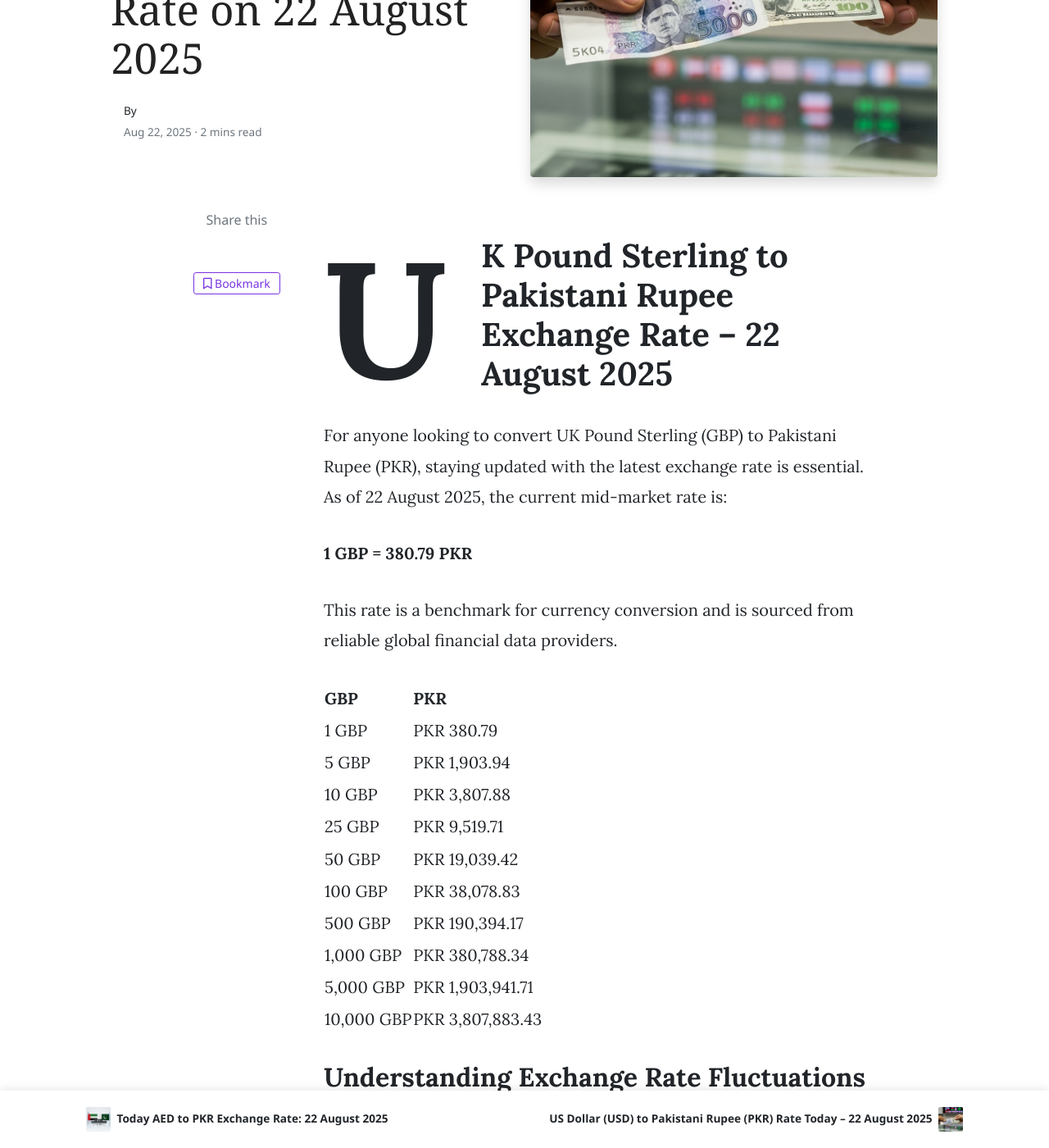
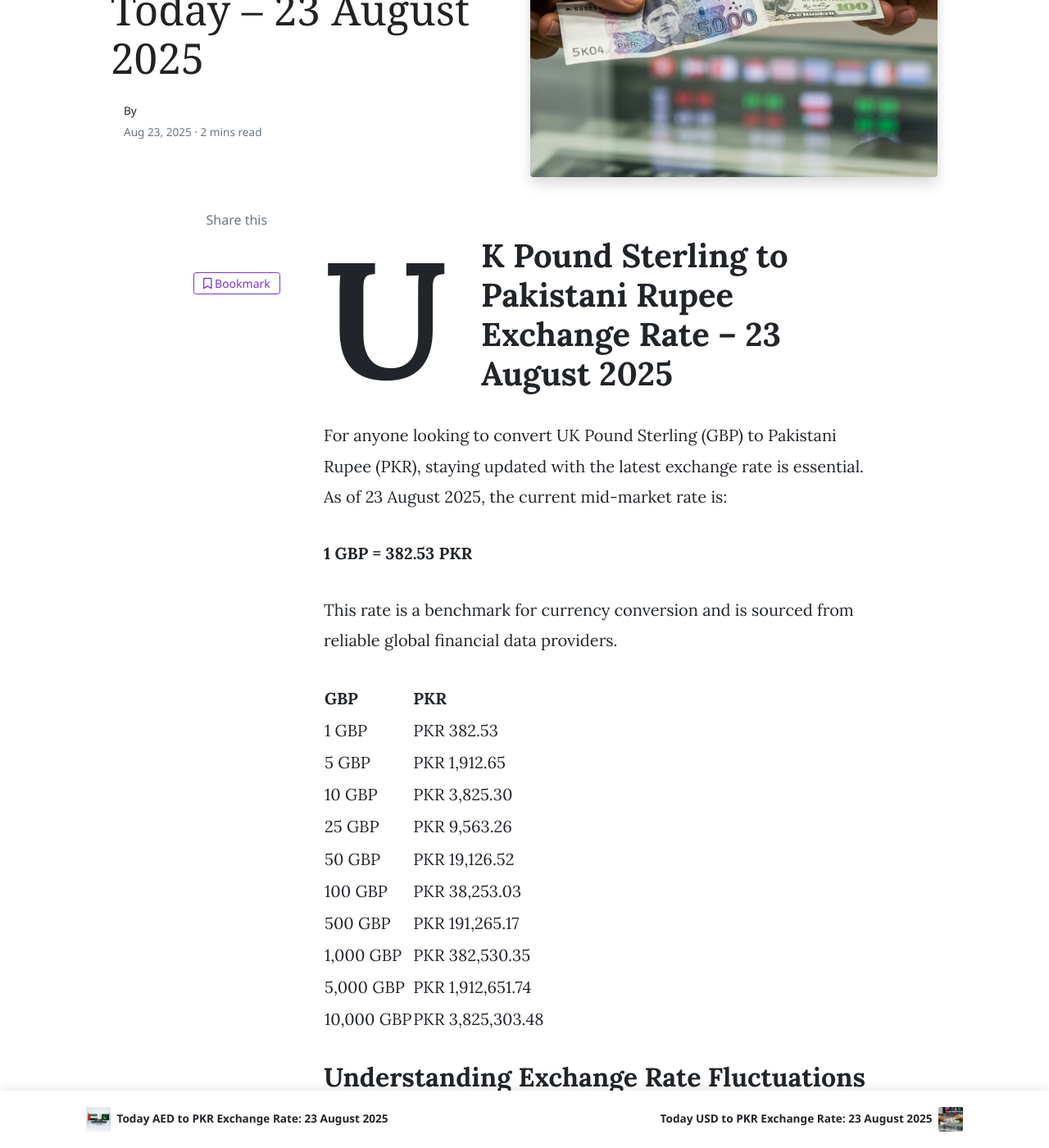
Before and after one commit to mlcom/mlcom.github.io, a Jekyll site: the page built from _posts/2025-08-23-today-uk-pound-sterling-to-pkr-exchange-rate-august-2025-prices-updated-gbp-to-pkr.md, in a window 1280 px wide and 1400 px high, scrolled down 870 px. Shown: the whole window at 82% size. Built offline with Jekyll 4.4.1, drawn with Linux system fonts in a browser that asks for light colours; nearby versions of some CDN libraries; comment, search, counter and statistics services are not loaded; some of the changed text lies outside the part shown.

Commit message:
Automated: Update currency rates and generate daily posts

```diff
--- a/_posts/2025-08-22-today-uk-pound-sterling-to-pkr-exchange-rate-august-2025-prices-updated-gbp-to-pkr.md
+++ b/_posts/2025-08-23-today-uk-pound-sterling-to-pkr-exchange-rate-august-2025-prices-updated-gbp-to-pkr.md
@@ -1,32 +1,32 @@
 ---
 layout: post
-title:  'Live UK Pound Sterling to Pakistani Rupee Rate on 22 August 2025'
+title:  'UK Pound Sterling (GBP) to Pakistani Rupee (PKR) Rate Today – 23 August 2025'
 author: john
 categories: [ gbp-to-pkr ]
 image: assets/images/usd-to-pkr-rate-today.jpg
 tags: ['GBP to PKR', 'UK Pound to Pakistani Rupee', 'pound rate in pakistan', 'great britain pound to pkr', 'uk to pakistan money transfer']
 ---
 
-# UK Pound Sterling to Pakistani Rupee Exchange Rate – 22 August 2025
+# UK Pound Sterling to Pakistani Rupee Exchange Rate – 23 August 2025
 
-For anyone looking to convert UK Pound Sterling (GBP) to Pakistani Rupee (PKR), staying updated with the latest exchange rate is essential. As of 22 August 2025, the current mid-market rate is:
+For anyone looking to convert UK Pound Sterling (GBP) to Pakistani Rupee (PKR), staying updated with the latest exchange rate is essential. As of 23 August 2025, the current mid-market rate is:
 
-**1 GBP = 380.79 PKR**
+**1 GBP = 382.53 PKR**
 
 This rate is a benchmark for currency conversion and is sourced from reliable global financial data providers.
 
 | GBP | PKR |
 | --- | --- |
-| 1 GBP | PKR 380.79 |
-| 5 GBP | PKR 1,903.94 |
-| 10 GBP | PKR 3,807.88 |
-| 25 GBP | PKR 9,519.71 |
-| 50 GBP | PKR 19,039.42 |
-| 100 GBP | PKR 38,078.83 |
-| 500 GBP | PKR 190,394.17 |
-| 1,000 GBP | PKR 380,788.34 |
-| 5,000 GBP | PKR 1,903,941.71 |
-| 10,000 GBP | PKR 3,807,883.43 |
+| 1 GBP | PKR 382.53 |
+| 5 GBP | PKR 1,912.65 |
+| 10 GBP | PKR 3,825.30 |
+| 25 GBP | PKR 9,563.26 |
+| 50 GBP | PKR 19,126.52 |
+| 100 GBP | PKR 38,253.03 |
+| 500 GBP | PKR 191,265.17 |
+| 1,000 GBP | PKR 382,530.35 |
+| 5,000 GBP | PKR 1,912,651.74 |
+| 10,000 GBP | PKR 3,825,303.48 |
 
 
 ## Understanding Exchange Rate Fluctuations
@@ -45,7 +45,7 @@ This depends on your personal needs. If the Pound is currently strong against th
 
 ### How much is 100 Pounds in Pakistani Rupees?
 
-Based on the live mid-market rate, 100 UK Pound Sterling equals **380,788.34** Pakistani Rupees. The final amount may vary based on the service provider's rate and fees.
+Based on the live mid-market rate, 100 UK Pound Sterling equals **382,530.35** Pakistani Rupees. The final amount may vary based on the service provider's rate and fees.
 
 
 
--- a/_posts/2025-08-22-today-us-dollar-to-pkr-exchange-rate-august-2025-prices-updated-usd-to-pkr.md
+++ b/_posts/2025-08-23-today-us-dollar-to-pkr-exchange-rate-august-2025-prices-updated-usd-to-pkr.md
@@ -1,32 +1,32 @@
 ---
 layout: post
-title:  'US Dollar (USD) to Pakistani Rupee (PKR) Rate Today – 22 August 2025'
+title:  'Today USD to PKR Exchange Rate: 23 August 2025'
 author: jane
 categories: [ usd-to-pkr ]
 image: assets/images/usd-to-pkr-rate-today.jpg
 tags: ['USD to PKR', 'US Dollar to Pakistani Rupee', 'dollar rate in pakistan', 'today dollar rate open market', 'usa to pakistan dollar rate']
 ---
 
-# US Dollar to Pakistani Rupee Exchange Rate – 22 August 2025
+# US Dollar to Pakistani Rupee Exchange Rate – 23 August 2025
 
-For anyone looking to convert US Dollar (USD) to Pakistani Rupee (PKR), staying updated with the latest exchange rate is essential. As of 22 August 2025, the current mid-market rate is:
+For anyone looking to convert US Dollar (USD) to Pakistani Rupee (PKR), staying updated with the latest exchange rate is essential. As of 23 August 2025, the current mid-market rate is:
 
-**1 USD = 283.54 PKR**
+**1 USD = 283.61 PKR**
 
 This rate is a benchmark for currency conversion and is sourced from reliable global financial data providers.
 
 | USD | PKR |
 | --- | --- |
-| 1 USD | PKR 283.54 |
-| 5 USD | PKR 1,417.68 |
-| 10 USD | PKR 2,835.35 |
-| 25 USD | PKR 7,088.38 |
-| 50 USD | PKR 14,176.75 |
-| 100 USD | PKR 28,353.50 |
-| 500 USD | PKR 141,767.50 |
-| 1,000 USD | PKR 283,535.00 |
-| 5,000 USD | PKR 1,417,675.00 |
-| 10,000 USD | PKR 2,835,350.00 |
+| 1 USD | PKR 283.61 |
+| 5 USD | PKR 1,418.04 |
+| 10 USD | PKR 2,836.08 |
+| 25 USD | PKR 7,090.20 |
+| 50 USD | PKR 14,180.40 |
+| 100 USD | PKR 28,360.80 |
+| 500 USD | PKR 141,804.00 |
+| 1,000 USD | PKR 283,608.00 |
+| 5,000 USD | PKR 1,418,040.00 |
+| 10,000 USD | PKR 2,836,080.00 |
 
 
 ## Understanding Exchange Rate Fluctuations
```
Also changed, not shown: other parts of _posts/2025-08-23-today-us-dollar-to-pkr-exchange-rate-august-2025-prices-updated-usd-to-pkr.md (+1 -1 lines), _data/rates.yml (+139 -139 lines), _posts/2025-08-23-today-saudi-riyal-to-pkr-exchange-rate-august-2025-prices-updated-sar-to-pkr.md (renamed from _posts/2025-08-22-today-saudi-riyal-to-pkr-exchange-rate-august-2025-prices-updated-sar-to-pkr.md, +15 -15 lines), _posts/2025-08-23-today-uae-dirham-to-pkr-exchange-rate-august-2025-prices-updated-aed-to-pkr.md (renamed from _posts/2025-08-22-today-uae-dirham-to-pkr-exchange-rate-august-2025-prices-updated-aed-to-pkr.md, +15 -15 lines).
